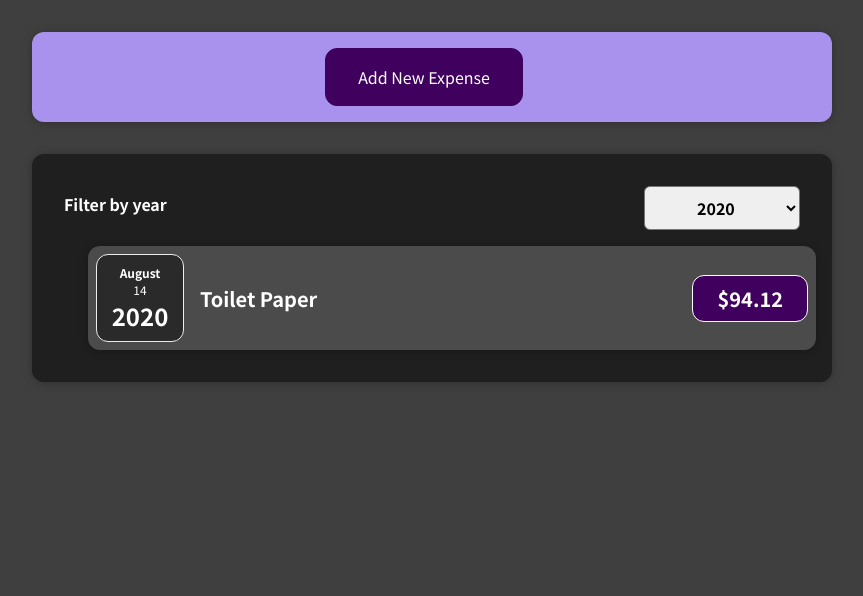
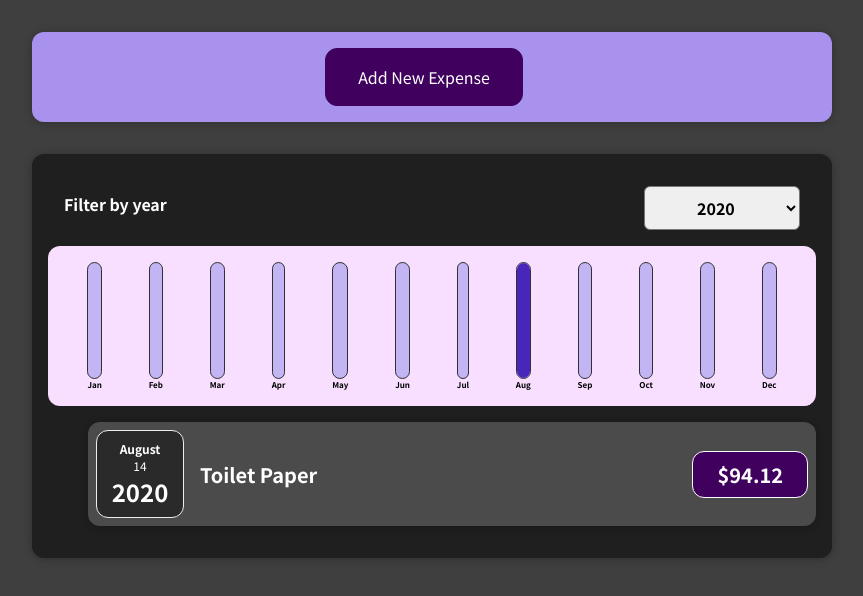
Before and after one commit to Rafal240/ExpenseApp, a React (Create React App) app: page / in a window 1280 px wide. Shown: the top 596 px of the page, without its empty margins (208-1071 px from the left). Built offline with nearby package versions, Linux system fonts and the light colour scheme.

Commit message:
chartbar

```diff
--- /dev/null
+++ b/src/components/Chart/Chart.css
@@ -0,0 +1,9 @@
+.chart {
+  padding: 1rem;
+  border-radius: 12px;
+  background-color: #f8dfff;
+  text-align: center;
+  display: flex;
+  justify-content: space-around;
+  height: 10rem;
+}
--- /dev/null
+++ b/src/components/Chart/Chart.js
@@ -0,0 +1,21 @@
+import React from "react";
+import ChartBar from "./ChartBar";
+import "./Chart.css";
+const Chart = (props) => {
+  const dataPointValue = props.dataPoints.map((dataPoint) => dataPoint.value);
+  const totalMaxiumum = Math.max(...dataPointValue);
+
+  return (
+    <div className="chart">
+      {props.dataPoints.map((dataPoint) => (
+        <ChartBar
+          key={dataPoint.label}
+          value={dataPoint.value}
+          maxValue={totalMaxiumum}
+          label={dataPoint.label}
+        />
+      ))}
+    </div>
+  );
+};
+export default Chart;
--- /dev/null
+++ b/src/components/Chart/ChartBar.css
@@ -0,0 +1,30 @@
+.chart-bar {
+  height: 100%;
+  display: flex;
+  flex-direction: column;
+  align-items: center;
+}
+
+.chart-bar__inner {
+  height: 100%;
+  width: 100%;
+  border: 1px solid #313131;
+  border-radius: 12px;
+  background-color: #c3b4f3;
+  overflow: hidden;
+  display: flex;
+  flex-direction: column;
+  justify-content: flex-end;
+}
+
+.chart-bar__fill {
+  background-color: #4826b9;
+  width: 100%;
+  transition: all 0.3s ease-out;
+}
+
+.chart-bar__label {
+  font-weight: bold;
+  font-size: 0.5rem;
+  text-align: center;
+}
--- /dev/null
+++ b/src/components/Chart/ChartBar.js
@@ -0,0 +1,23 @@
+import React from "react";
+import "./ChartBar.css";
+
+const ChartBar = (props) => {
+  console.log(props.value);
+  let barFillHeight = "0%";
+
+  if (props.maxValue > 0) {
+    barFillHeight = Math.round((props.value / props.maxValue) * 100) + "%";
+  }
+  return (
+    <div className="chart-bar">
+      <div className="chart-bar__inner">
+        <div
+          className="chart-bar__fill"
+          style={{ height: barFillHeight }}
+        ></div>
+      </div>
+      <div className="chart-bar__label">{props.label}</div>
+    </div>
+  );
+};
+export default ChartBar;
--- a/src/components/Expenses/Expenses.js
+++ b/src/components/Expenses/Expenses.js
@@ -3,6 +3,7 @@
 import "./Expenses.css";
 import ExpensesFilter from "./ExpensesFilter";
 import ExpensesList from "./ExpensesList";
+import ExpensesChart from "./ExpensesChart";
 
 const Expenses = (props) => {
   const [filteredYear, setFilteredYear] = useState("2020");
@@ -21,6 +22,7 @@
           selected={filteredYear}
           onChangeFilter={filterChanegeHandler}
         />
+        <ExpensesChart expenses={filtredExpenses} />
         <ExpensesList items={filtredExpenses} />
       </Card>
     </div>
--- /dev/null
+++ b/src/components/Expenses/ExpensesChart.js
@@ -0,0 +1,25 @@
+import React from "react";
+import Chart from "../Chart/Chart";
+
+const ExpensesChart = (props) => {
+  const chartDataPoints = [
+    { label: "Jan", value: 0 },
+    { label: "Feb", value: 0 },
+    { label: "Mar", value: 0 },
+    { label: "Apr", value: 0 },
+    { label: "May", value: 0 },
+    { label: "Jun", value: 0 },
+    { label: "Jul", value: 0 },
+    { label: "Aug", value: 0 },
+    { label: "Sep", value: 0 },
+    { label: "Oct", value: 0 },
+    { label: "Nov", value: 0 },
+    { label: "Dec", value: 0 },
+  ];
+  for (const expense of props.expenses) {
+    const expenseMonth = expense.date.getMonth();
+    chartDataPoints[expenseMonth].value += expense.amount;
+  }
+  return <Chart dataPoints={chartDataPoints} />;
+};
+export default ExpensesChart;
--- a/src/components/NewExpense/ExpenseForm.js
+++ b/src/components/NewExpense/ExpenseForm.js
@@ -44,7 +44,7 @@
 
     const expesneData = {
       title: enteredTitle,
-      amount: enteredAmount,
+      amount: +enteredAmount,
       date: new Date(enteredDate),
     };
     props.onSaveExpenseData(expesneData);
```
